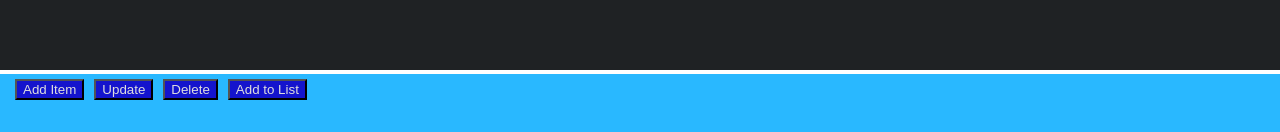
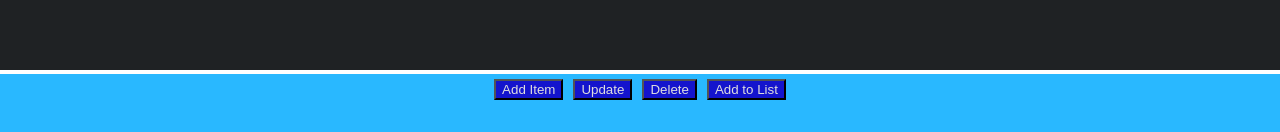
Before and after one commit to rocknswimmer/GroceryList, a React app: page / in a window 1280 px wide. Both pictures are taken after a click on the button "Login as user 100". Shown: the part 665-797 px from the top of the page. Built offline with nearby package versions, Linux system fonts and the light colour scheme; no server answers.

Commit message:
centered footer buttons

```diff
--- a/src/Footer.jsx
+++ b/src/Footer.jsx
@@ -12,7 +12,7 @@ const FooterContainer = styled.div`
   padding-left: 40px;
   background-color: #29b8ff;
   display: flex;
-  justify-content: space-between;
+  justify-content: center;
   height: 80px;
   width: 100%;
   font-family: 'Bad Script', cursive;
@@ -31,7 +31,7 @@ const Footer = ({addGI, updateGI, deleteGI, receive}) => {
 
   return (
     <FooterContainer >
-      <div>
+      <div >
         <button onClick={addGI} >Add</button>
         <button onClick={updateGI}>Update</button>
         <button onClick={deleteGI}>Delete</button>
--- a/src/IFooter.jsx
+++ b/src/IFooter.jsx
@@ -12,7 +12,7 @@ const FooterContainer = styled.div`
   padding-left: 40px;
   background-color: #29b8ff;
   display: flex;
-  justify-content: space-between;
+  justify-content: center;
   height: 80px;
   width: 100%;
   font-family: 'Bad Script', cursive;
```
